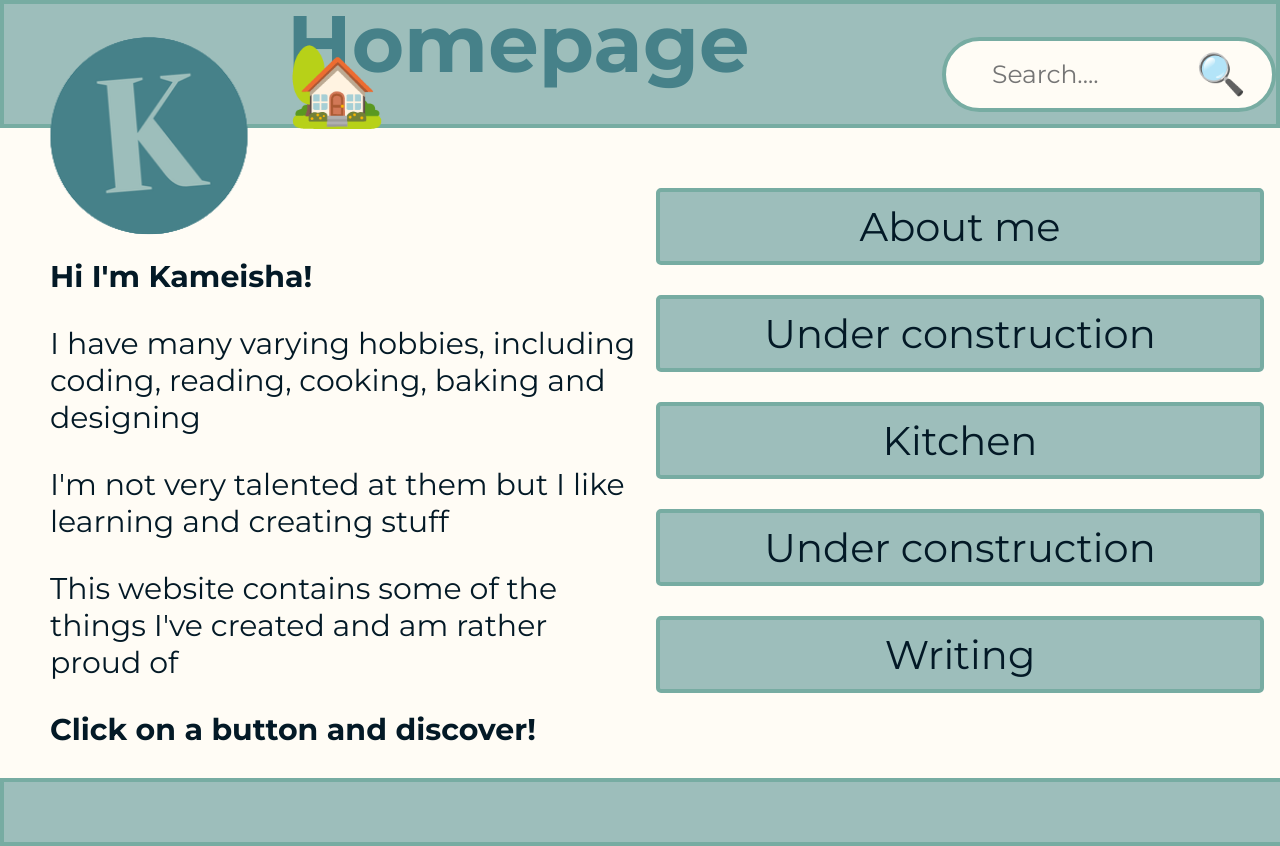
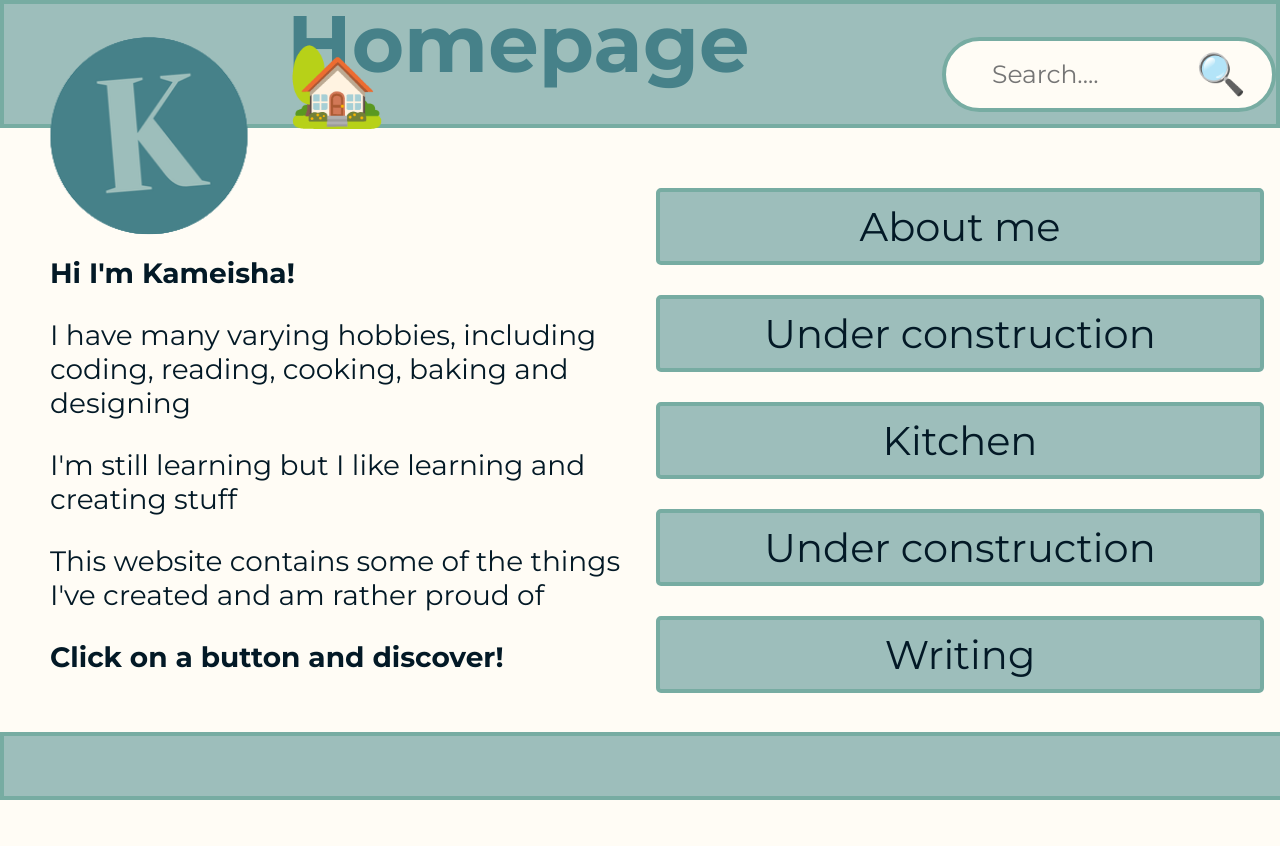
Before and after one commit to KameishaRijkaard/Portfolio-website-eerste-website-, a plain HTML site: page index.html in a window 1280 px wide. After the commit the page ends 800 px from the top, so only its background shows below. Drawn offline with Linux system fonts and the light colour scheme.

Commit message:
Update index.html

```diff
--- a/index.html
+++ b/index.html
@@ -62,7 +62,7 @@
     .Welkom-text {
   font-family: "Montserrat";
   color: #031926;
-  font-size: 30px;
+  font-size: 28px;
   font-weight: normal;
   padding-left: 50px;
 }
@@ -71,7 +71,7 @@
   font-family: "Montserrat";
   color: #031926;
   font-weight: bold;
-  font-size: 30px;
+  font-size: 28px;
   padding-top: 50px;
   padding-left: 50px;
 }
@@ -79,7 +79,7 @@
 .Welkom-textboldbottom {
   font-family: "Montserrat";
   color: #031926;
-  font-size: 30px;
+  font-size: 28px;
   font-weight: bold;
   padding-left: 50px;
 }
@@ -183,7 +183,7 @@ top: -20px;
   <div class="text-side">
   <h3 class="Welkom-textboldtop">Hi I'm Kameisha!</h3>
   <h3 class="Welkom-text">I have many varying hobbies, including coding, reading, cooking, baking and designing</h3>
-  <h3 class="Welkom-text">I'm not very talented at them but I like learning and creating stuff</h3>
+  <h3 class="Welkom-text">I'm still learning but I like learning and creating stuff</h3>
   <h3 class="Welkom-text">This website contains some of the things I've created and am rather proud of</h3>
   <h3 class="Welkom-textboldbottom">Click on a button and discover!</h3>
 </div>
```
